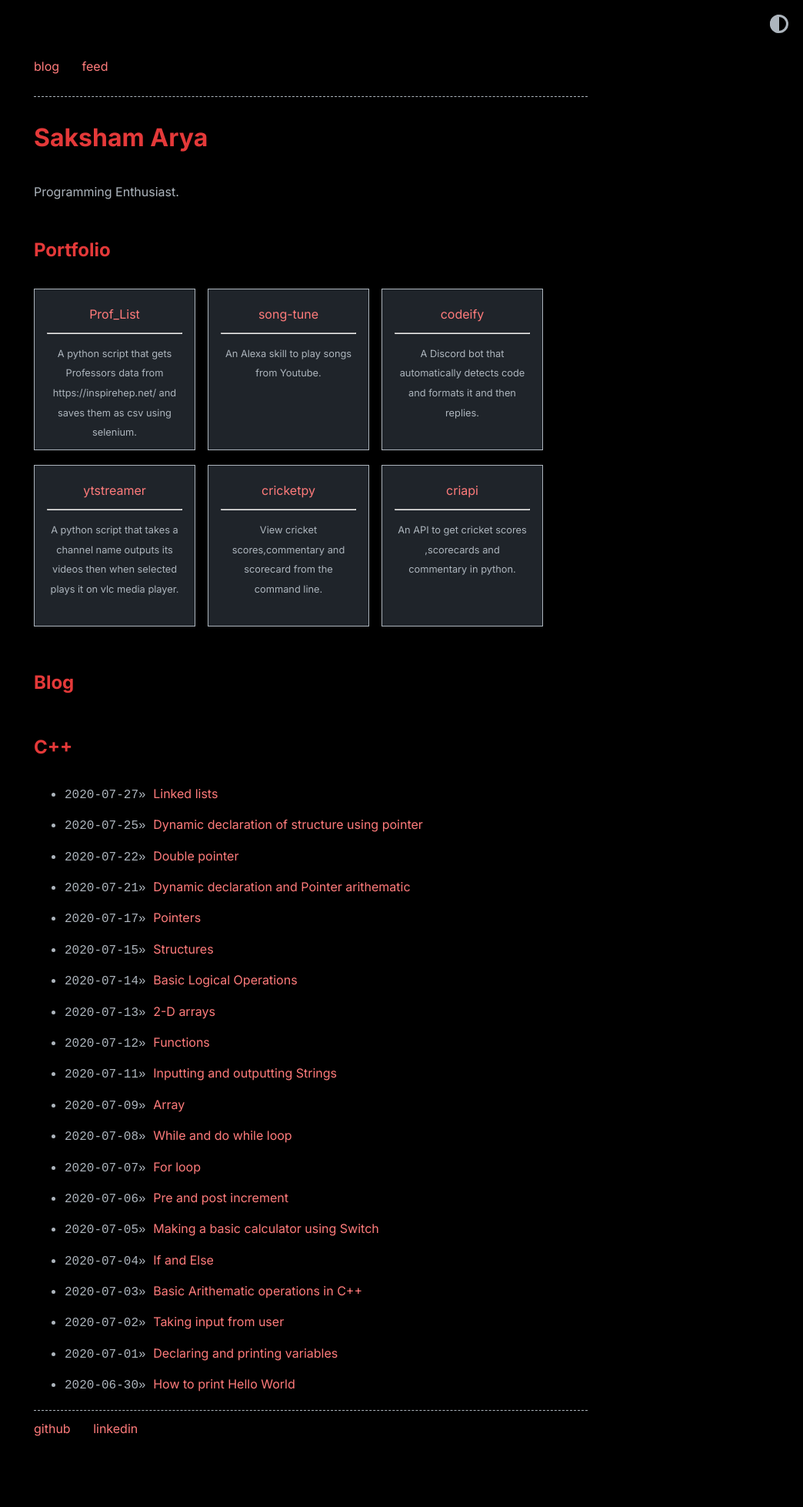
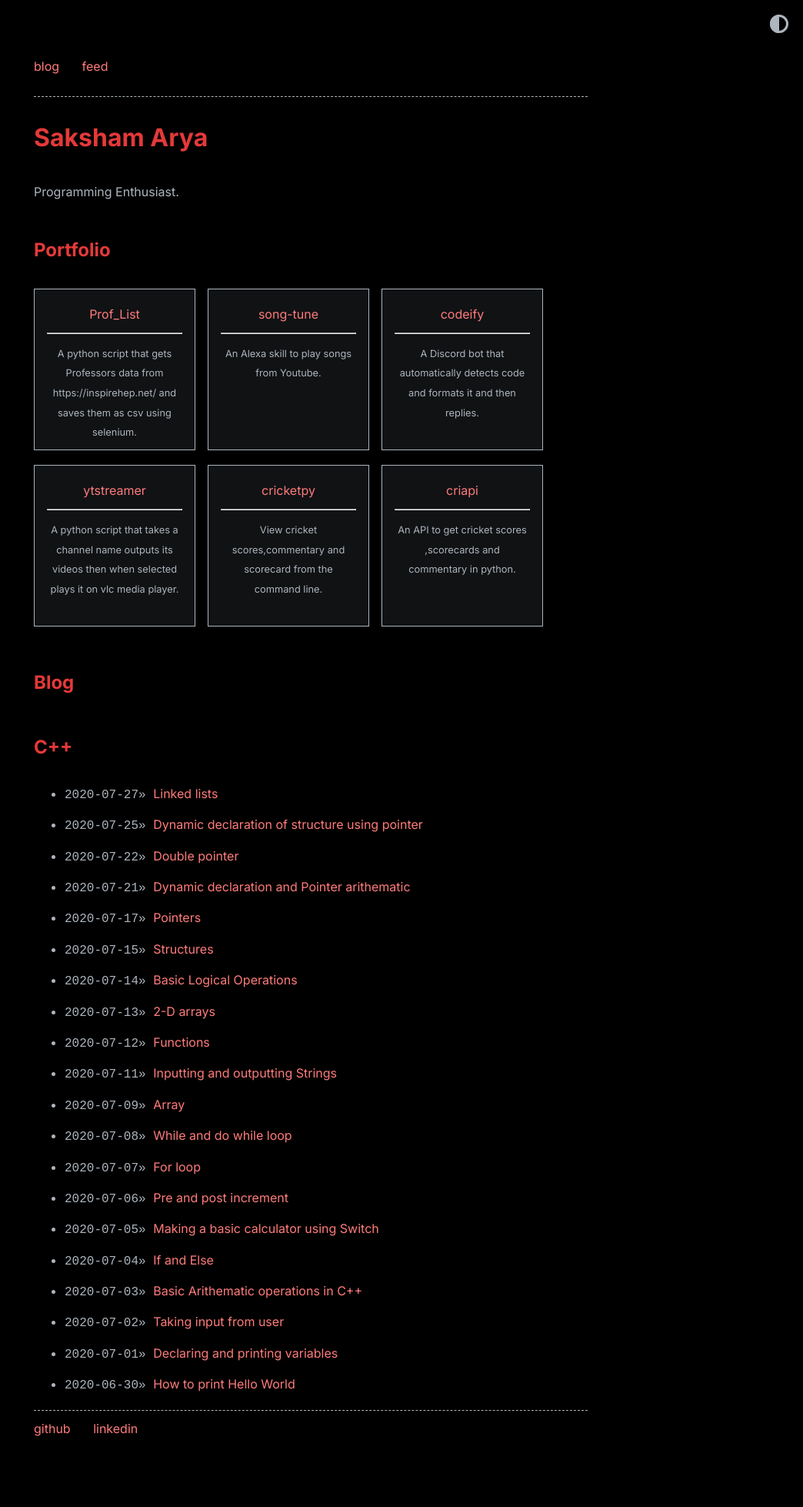
Before and after one commit to sAksham-Ar/archived-blog, a Jekyll site: the page built from index.markdown, in a window 1280 px wide. Shown: the whole page at 77% size, without its empty margins (236-1280 px from the left). Built offline with Jekyll 4.4.1, drawn with Linux system fonts in a browser that asks for light colours; comment, search, counter and statistics services are not loaded.

Commit message:
changed color

```diff
--- a/_sass/moonwalk.scss
+++ b/_sass/moonwalk.scss
@@ -80,7 +80,7 @@ html {
         --links: #ff7b7b;
         --highlight: #fc8484;
         --bg: black;
-        --bg-secondary: #1f242A;;
+        --bg-secondary: #101214;
         --text: #adb5bd;
         --code-text: #91A7FF;
         --share-text: #C4C4C4;
```
